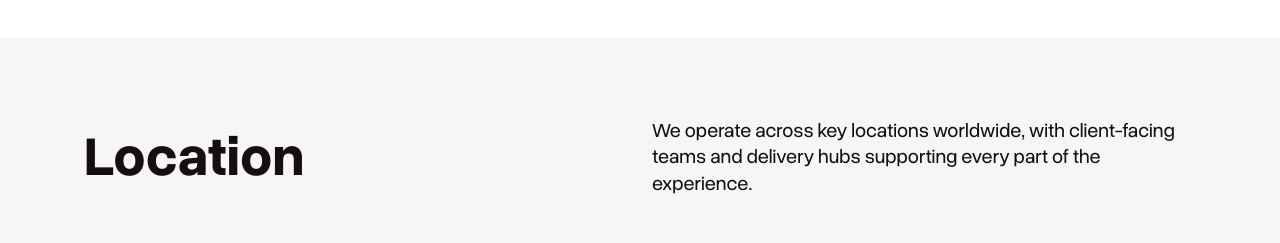
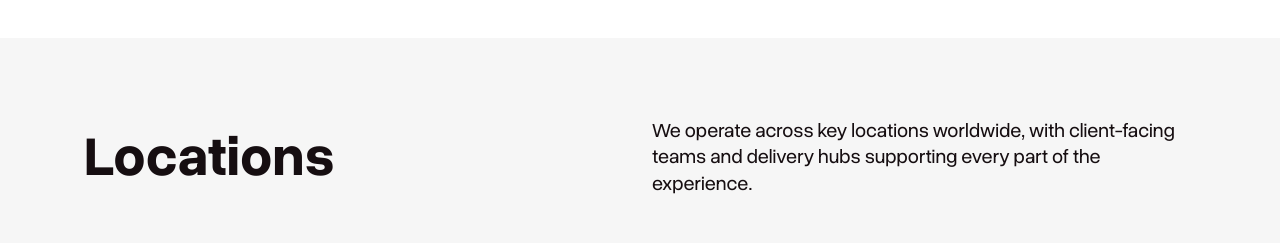
Before and after one commit to abdul-muhaimin-toha/platformone, a Next.js app: page /contact-us in a window 1280 px wide. Shown: the part 920-1163 px from the top of the page. Built offline with nearby package versions, Linux system fonts and the light colour scheme.

Commit message:
updated spelling to locatins

```diff
--- a/components/sections/contactUs/locationCards/LocationHeader.tsx
+++ b/components/sections/contactUs/locationCards/LocationHeader.tsx
@@ -5,7 +5,7 @@ function LocationHeader() {
       className="flex items-left flex-col justify-center lg:flex-row text-left gap-6 md:max-w-[600px] lg:max-w-max lg:items-center"
     >
       <h2 className="text-[56px] leading-[1.28] lg:w-1/2 font-bold text-black">
-        Location
+        Locations
       </h2>
       <p className="text-xl font-normal leading-[1.33] lg:w-1/2 text-black">
         We operate across key locations worldwide, with client-facing teams and
```
